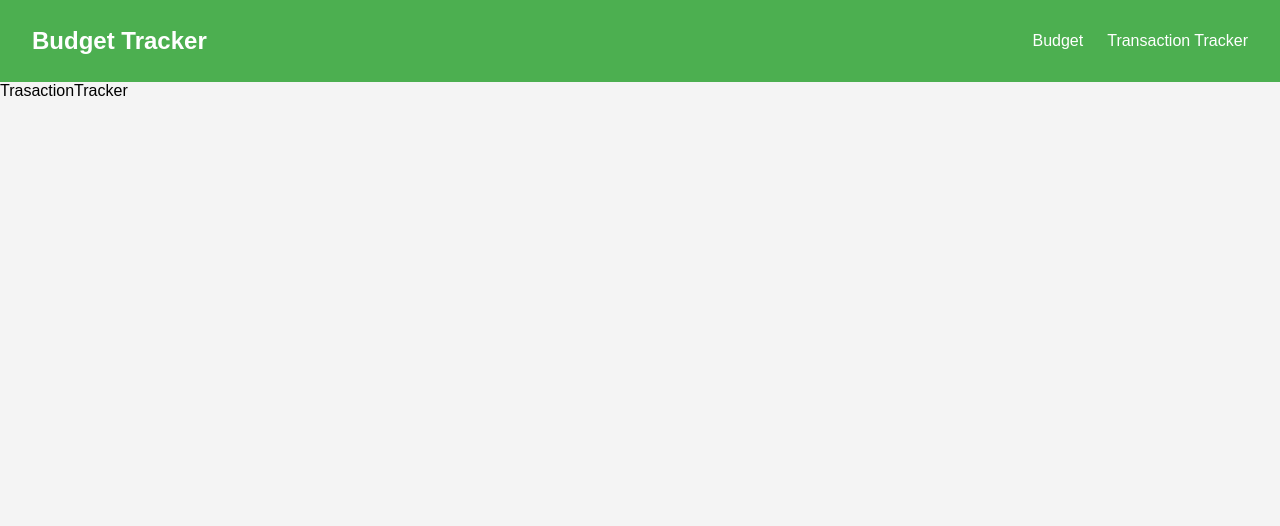
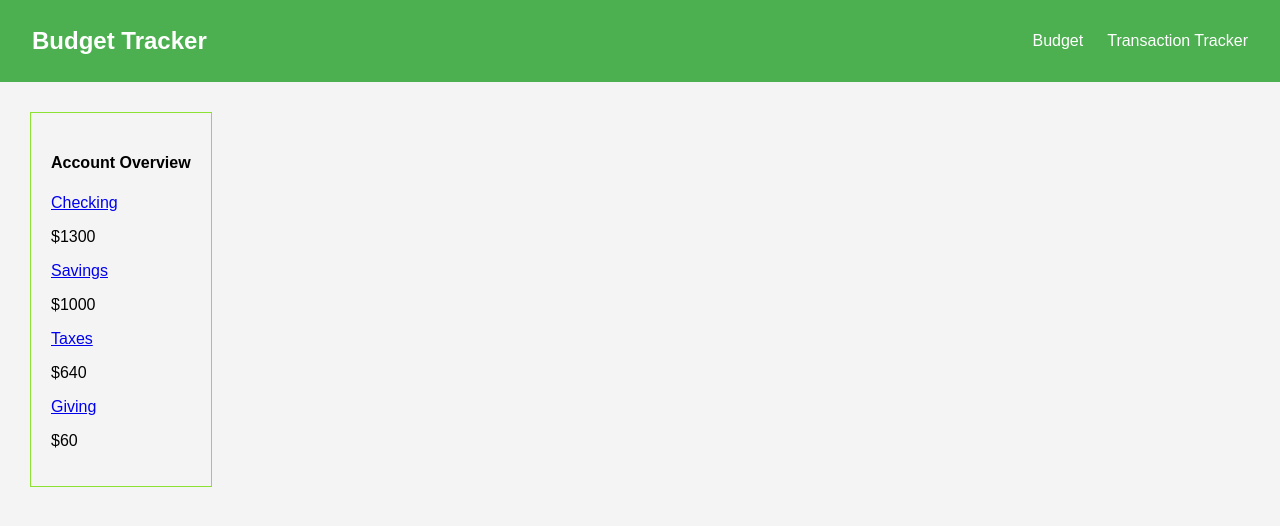
Before and after one commit to devaneyj3/next-budget, a Next.js app: page /tracker in a window 1280 px wide. Shown: the top 526 px of the page. Built offline with nearby package versions, Linux system fonts and the light colour scheme.

Commit message:
make an account component

```diff
--- a/app/tracker/page.js
+++ b/app/tracker/page.js
@@ -1,5 +1,10 @@
+import Accounts from "@/components/Accounts/Accounts";
 import React from "react";
 
 export default function TrasactionTracker() {
-	return <div>TrasactionTracker</div>;
+	return (
+		<div>
+			<Accounts />
+		</div>
+	);
 }
--- /dev/null
+++ b/components/Accounts/Accounts.js
@@ -0,0 +1,20 @@
+"use client";
+import React, { useState } from "react";
+import stlyes from "./Accounts.module.scss";
+import Link from "next/link";
+
+export default function Accounts() {
+	const [checkingAccount, setCheckingAccount] = useState(1300);
+	const [savingsAccount, setSavingsAccount] = useState(1000);
+	const [taxesAccount, setTaxesAccount] = useState(640);
+	const [givingAccount, setGivingAccount] = useState(60);
+	return (
+		<div className={stlyes.accounts}>
+			<h4>Account Overview</h4>
+			<Link href="#">Checking</Link> <p>${checkingAccount} </p>
+			<Link href="#">Savings</Link> <p>${savingsAccount} </p>
+			<Link href="#">Taxes</Link> <p>${taxesAccount} </p>
+			<Link href="#">Giving</Link> <p>${givingAccount} </p>
+		</div>
+	);
+}
--- /dev/null
+++ b/components/Accounts/Accounts.module.scss
@@ -0,0 +1,6 @@
+.accounts {
+  border: 1px solid rgb(141, 225, 51);
+  width: fit-content;
+  margin: 30px;
+  padding: 20px;
+}
```
